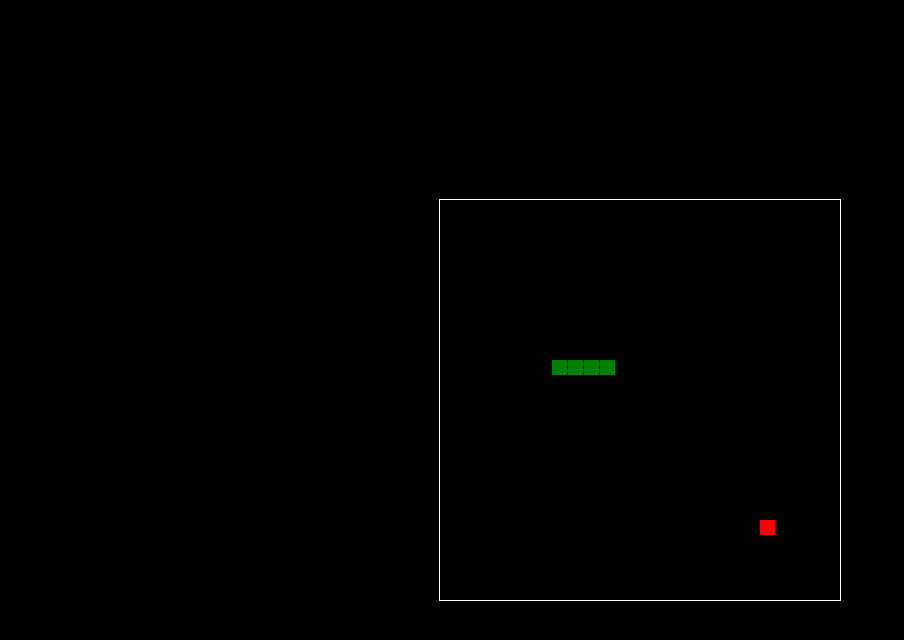
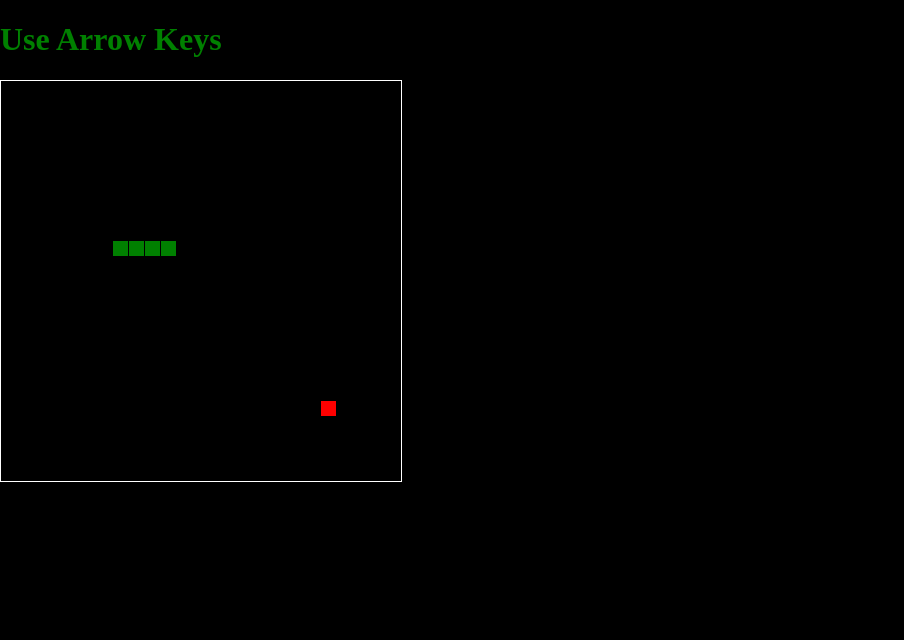
Before and after one commit to dbaslan/SWE590Cloud, a plain HTML site: page Games/snake.html in a window 1280 px wide. Shown: the whole page, without its empty margins (0-904 px from the left). Drawn offline with Linux system fonts and the light colour scheme.

Commit message:
Update snake.html

```diff
--- a/Games/snake.html
+++ b/Games/snake.html
@@ -11,9 +11,10 @@
 
   body {
     background: black;
-    display: flex;
+    display: flow;
     align-items: center;
     justify-content: center;
+    color: #008000;
   }
   canvas {
     border: 1px solid white;
@@ -21,6 +22,7 @@
   </style>
 </head>
 <body>
+<h1>Use Arrow Keys</h1>
 <canvas width="400" height="400" id="game"></canvas>
 <script>
 var canvas = document.getElementById('game');
```
